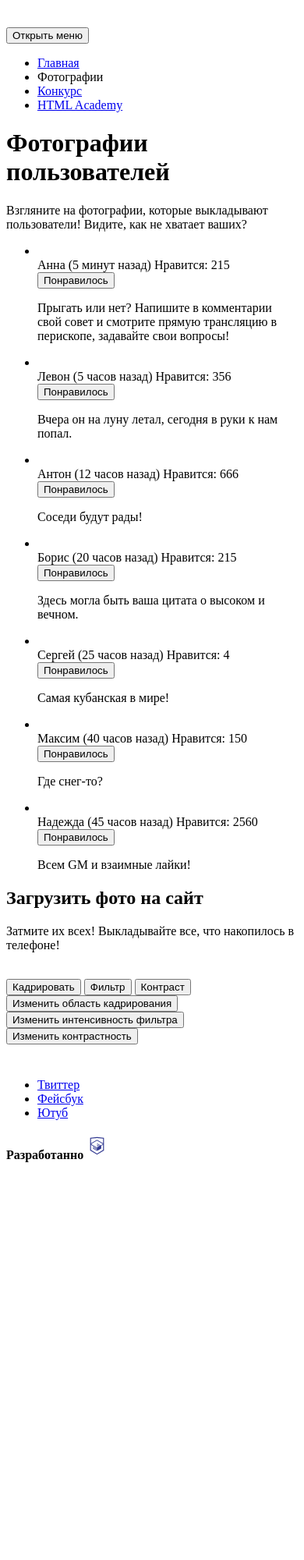
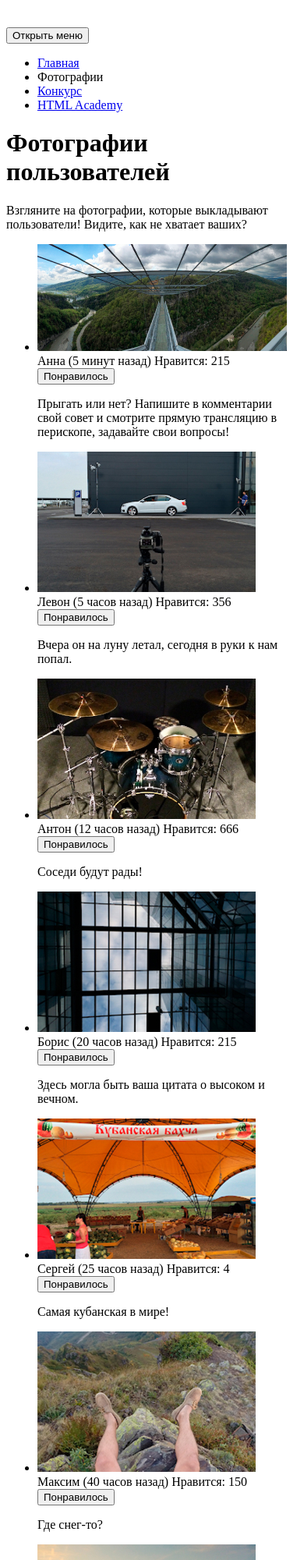
Before and after one commit to tfiesko/1501321-pink-24, a website: page source/fotos.html in a window 390 px wide. Shown: the top 2000 px of the page at 78% size. Before the commit the page ends 1498 px from the top, so only its background shows below. Drawn offline with Linux system fonts and the light colour scheme.

Commit message:
Добавляет фото

```diff
--- a/source/fotos.html
+++ b/source/fotos.html
@@ -43,7 +43,7 @@
         <p class="gallery__title">Взгляните на фотографии, которые выкладывают пользователи! Видите, как не хватает ваших?</p>
         <ul class="gallery__card-list">
           <li class="gallery__card-item gallery__card-item--wide">
-            <img class="gallery__card-image" src="" alt="">
+            <img class="gallery__card-image" src="img/panorama-tablet.jpg" width="320" height="137" alt="">
             <div class="gallery__card-caption">
               <span class="gallery__caption-author">Анна</span>
               <time class="gallery__caption-time">(5 минут назад)</time>
@@ -53,7 +53,7 @@
             </div>
           </li>
           <li class="gallery__card-item">
-            <img class="gallery__card-image" src="" alt="">
+            <img class="gallery__card-image" src="img/photo-1-mobile.jpg" width="280" height="180" alt="">
             <div class="gallery__card-caption">
               <span class="gallery__caption-author">Левон</span>
               <time class="gallery__caption-time">(5 часов назад)</time>
@@ -63,7 +63,7 @@
             </div>
           </li>
           <li class="gallery__card-item">
-            <img class="gallery__card-image" src="" alt="">
+            <img class="gallery__card-image" src="img/photo-2-mobile.jpg" width="280" height="180" alt="">
             <div class="gallery__card-caption">
               <span class="gallery__caption-author">Антон</span>
               <time class="gallery__caption-time">(12 часов назад)</time>
@@ -73,7 +73,7 @@
             </div>
           </li>
           <li class="gallery__card-item">
-            <img class="gallery__card-image" src="" alt="">
+            <img class="gallery__card-image" src="img/photo-3-tablet.jpg" width="280" height="180" alt="">
             <div class="gallery__card-caption">
               <span class="gallery__caption-author">Борис</span>
               <time class="gallery__caption-time">(20 часов назад)</time>
@@ -83,7 +83,7 @@
             </div>
           </li>
           <li class="gallery__card-item">
-            <img class="gallery__card-image" src="" alt="">
+            <img class="gallery__card-image" src="img/photo-4-tablet.jpg" width="280" height="180" alt="">
             <div class="gallery__card-caption">
               <span class="gallery__caption-author">Сергей</span>
               <time class="gallery__caption-time">(25 часов назад)</time>
@@ -93,7 +93,7 @@
             </div>
           </li>
           <li class="gallery__card-item">
-            <img class="gallery__card-image" src="" alt="">
+            <img class="gallery__card-image" src="img/photo-5-tablet.jpg" width="280" height="180" alt="">
             <div class="gallery__card-caption">
               <span class="gallery__caption-author">Максим</span>
               <time class="gallery__caption-time">(40 часов назад)</time>
@@ -103,7 +103,7 @@
             </div>
           </li>
           <li class="gallery__card-item">
-            <img class="gallery__card-image" src="" alt="">
+            <img class="gallery__card-image" src="img/photo-6-tablet.jpg" width="280" height="180" alt="">
             <div class="gallery__card-caption">
               <span class="gallery__caption-author">Надежда</span>
               <time class="gallery__caption-time">(45 часов назад)</time>
@@ -119,7 +119,7 @@
         <p class="post-photo__title">Затмите их всех! Выкладывайте все, что накопилось в телефоне!</p>
         <div class="post-photo__upload">
           <div class="post-photo__upload-wrapper">
-            <img class="post-photo__upload-img" src="" alt="">
+            <img class="post-photo__upload-img" src="img/photo-7-tablet.jpg" width="280" height="374" alt="">
             <div class="post-photo__filters photo-filters">
               <div class="photo-filters__toggles-wrapper">
                 <button class="photo-filters__toggle photo-filters__toggle--current" type="button"><span class="visually-hidden">Кадрировать</span></button>
```
Also changed, not shown: source/img/panorama-tablet.jpg (added), source/img/photo-1-mobile.jpg (added), source/img/photo-2-mobile.jpg (added), source/img/photo-3-tablet.jpg (added), source/img/photo-4-tablet.jpg (added), source/img/photo-5-tablet.jpg (added), source/img/photo-6-tablet.jpg (added), source/img/photo-7-tablet.jpg (added).
